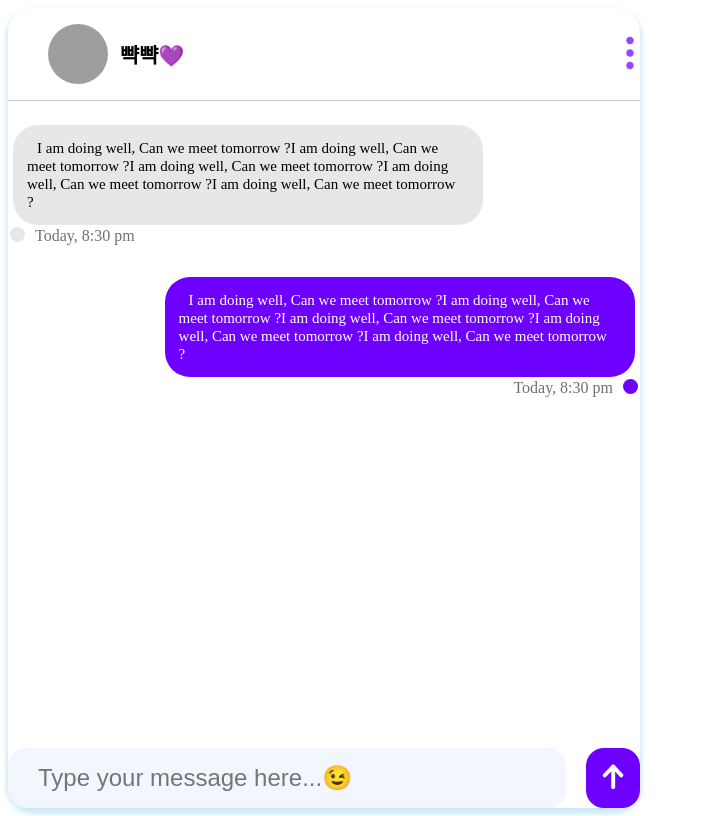
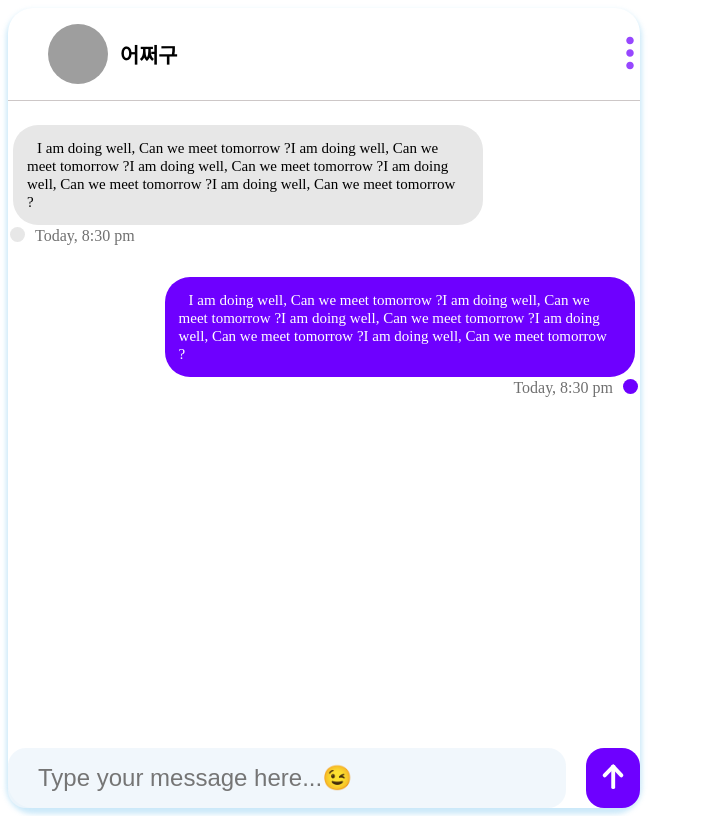
Before and after one commit to jio-ping/react-work, a React (Vite) app in the folder chatting/: page / in a window 1280 px wide. Shown: the whole page, without its empty margins (0-703 px from the left). Built offline with nearby package versions, Linux system fonts and the light colour scheme; grey boxes are pictures that could not be loaded.

Commit message:
Modify : 채팅방 정보 컴포넌트 heading level 수정

```diff
--- a/chatting/src/components/ChatroomInfo/ChatroomInfo.jsx
+++ b/chatting/src/components/ChatroomInfo/ChatroomInfo.jsx
@@ -5,9 +5,10 @@ import style from "./ChatroomInfo.module.css";
 function ChatroomInfo() {
   return (
     <div className={style.chatroom_info}>
+      <A11yHidden as="h2">어쩌구님과의 대화방</A11yHidden>
       <figure className={style.participants_info}>
-        <img src="/src/test_data/nqioadfh.jpeg" alt="" />
-        <figcaption>뺙뺙💜</figcaption>
+        <img src="/src/test_data/nqioadfh.jpeg" alt="어쩌구님 프로필" />
+        <figcaption>어쩌구</figcaption>
       </figure>
       <button type="button">
         <img src="../../../public/more.svg" alt="" />
```
